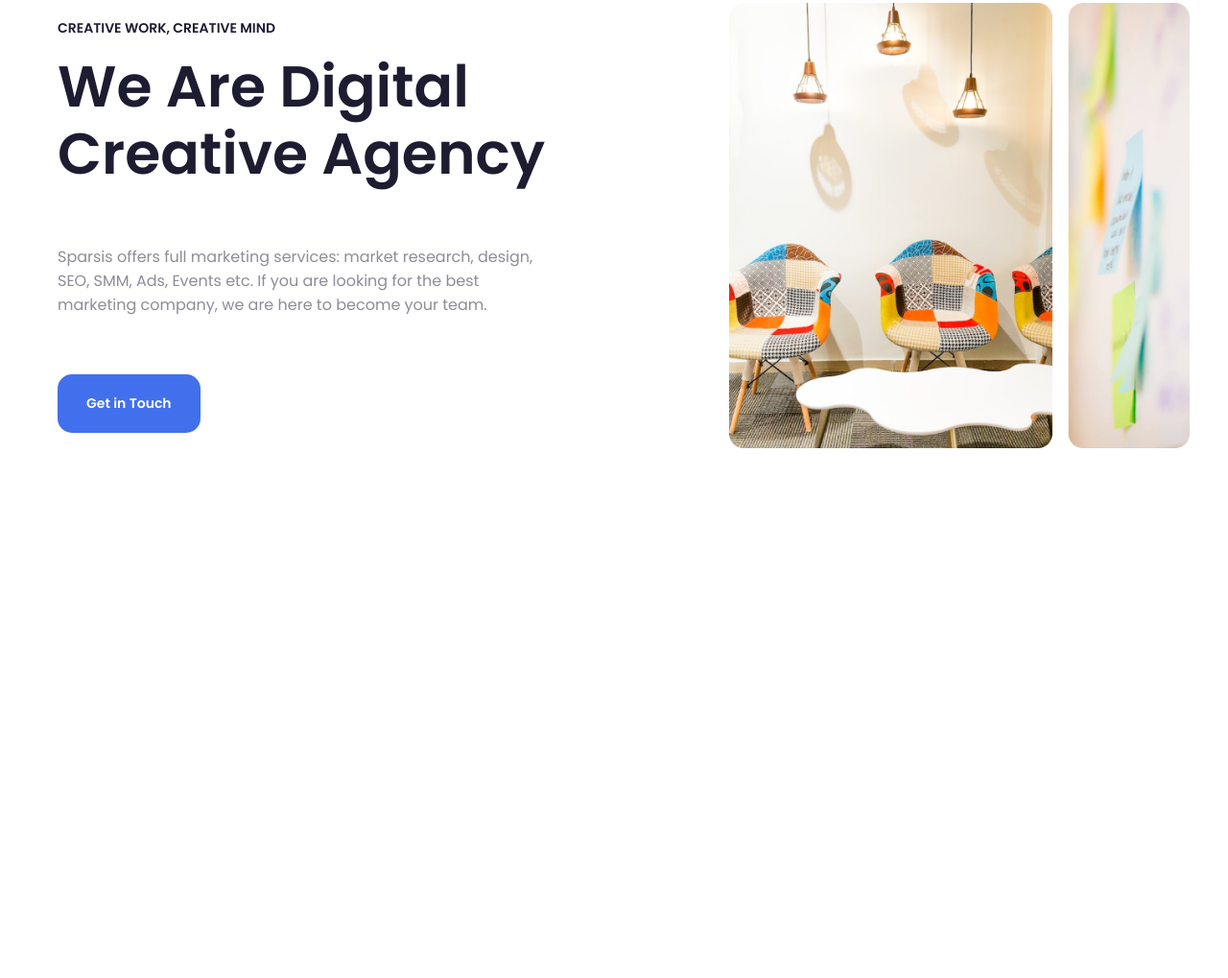
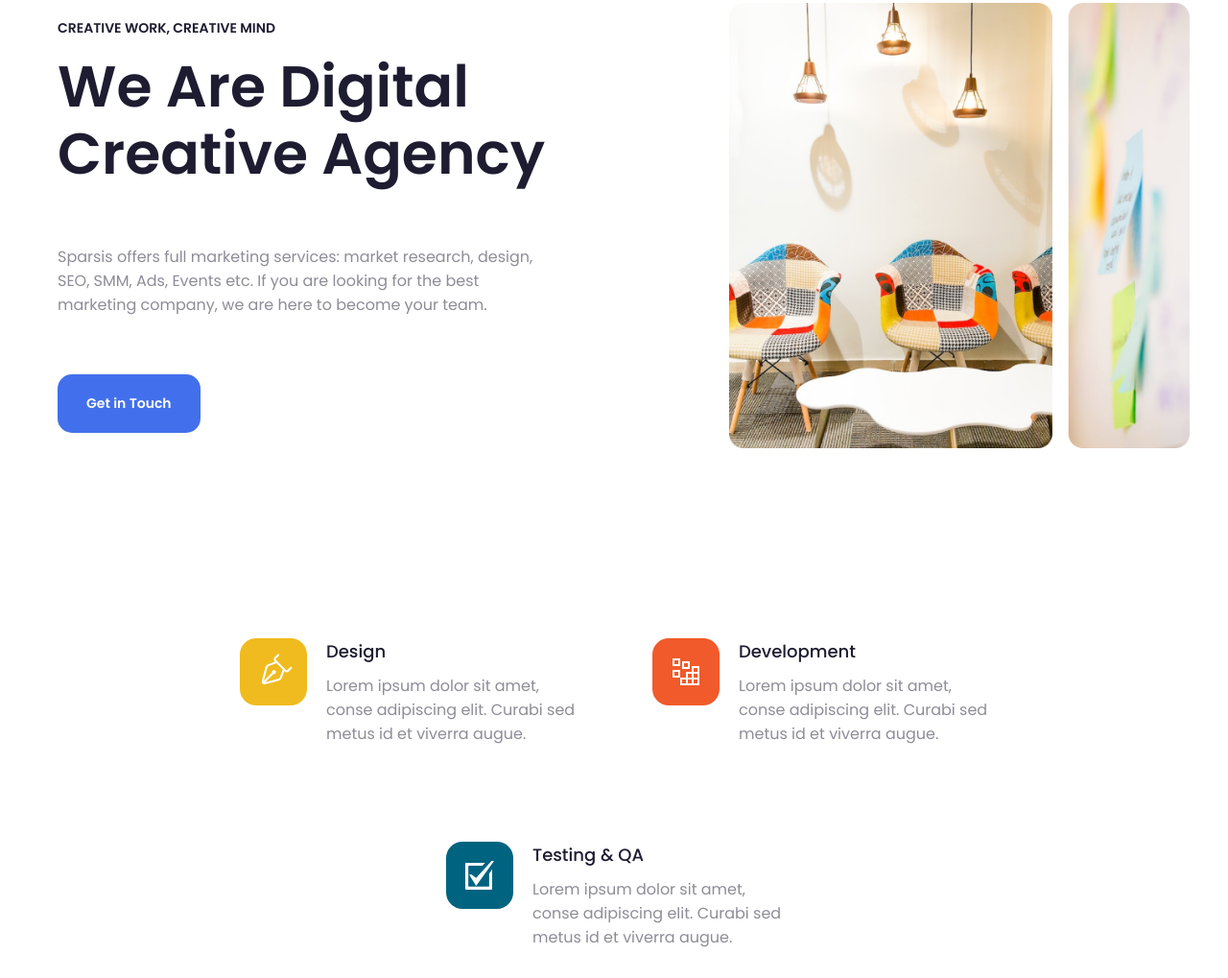
Before and after one commit to Vazgen04/DigitalAgency-LandingPage, a plain HTML site: page index.html in a window 1280 px wide. Shown: the part 165-1184 px from the top of the page at 96% size. Before the commit the page ends 800 px from the top, so only its background shows below. Drawn offline with Linux system fonts and the light colour scheme.

Commit message:
Benefits section has been created

```diff
--- /dev/null
+++ b/assets/styles/scss/blocks/_benefits.scss
@@ -0,0 +1,35 @@
+.benefits{
+    padding: 30px 0px;
+
+    &__inner{
+        @include FlexElement (center);
+        flex-wrap: wrap;
+        column-gap: 80px;
+        row-gap: 100px;
+
+        .card{
+            @include FlexElement (space-between);
+            align-items: flex-start;
+            max-width: 350px;
+            transition: transform .3s;
+
+            &:hover{
+                transform: translateY(-10px);
+            }
+
+            &__wrapper{
+                margin-left: 20px;
+
+                .title{
+                    font-weight: 500;
+                    font-size: 1.125em;
+                }
+
+                .text{
+                    margin-top: 10px;
+                    opacity: 50%;
+                }
+            }
+        }
+    }
+}
--- a/assets/styles/scss/main.scss
+++ b/assets/styles/scss/main.scss
@@ -27,3 +27,6 @@ body{
 
 // Intro
 @import "./blocks/intro";
+
+// Benefits
+@import "./blocks/benefits";
--- a/index.html
+++ b/index.html
@@ -57,6 +57,50 @@
     </section>
     <!-- INTRO END-->
 
+    <!-- BENEFITS START -->
+    <section class="benefits">
+        <div class="container">
+            <div class="benefits__inner">
+                <div class="card">
+                    <img src="assets/img/svg/design.svg" alt="Design">
+                    <div class="card__wrapper">
+                        <h2 class="title">Design</h2>
+                        <p class="text">
+                            Lorem ipsum dolor sit amet, conse
+                            adipiscing elit. Curabi sed metus
+                            id et viverra augue.
+                        </p>
+                    </div>
+                </div>
+
+                <div class="card">
+                    <img src="assets/img/svg/development.svg" alt="Development">
+                    <div class="card__wrapper">
+                        <h2 class="title">Development</h2>
+                        <p class="text">
+                            Lorem ipsum dolor sit amet, conse
+                            adipiscing elit. Curabi sed metus
+                            id et viverra augue.
+                        </p>
+                    </div>
+                </div>
+
+                <div class="card">
+                    <img src="assets/img/svg/testing.svg" alt="Testing">
+                    <div class="card__wrapper">
+                        <h2 class="title">Testing & QA</h2>
+                        <p class="text">
+                            Lorem ipsum dolor sit amet, conse
+                            adipiscing elit. Curabi sed metus
+                            id et viverra augue.
+                        </p>
+                    </div>
+                </div>
+            </div>
+        </div>
+    </section>
+    <!-- BENEFITS END -->
+
 
     <!-- JAVASCRIPT FILE-->
     <script src="./assets/js/script.js"></script>
```
Also changed, not shown: assets/img/svg/design.svg (added), assets/img/svg/development.svg (added), assets/img/svg/testing.svg (added), assets/styles/css/main.css.
